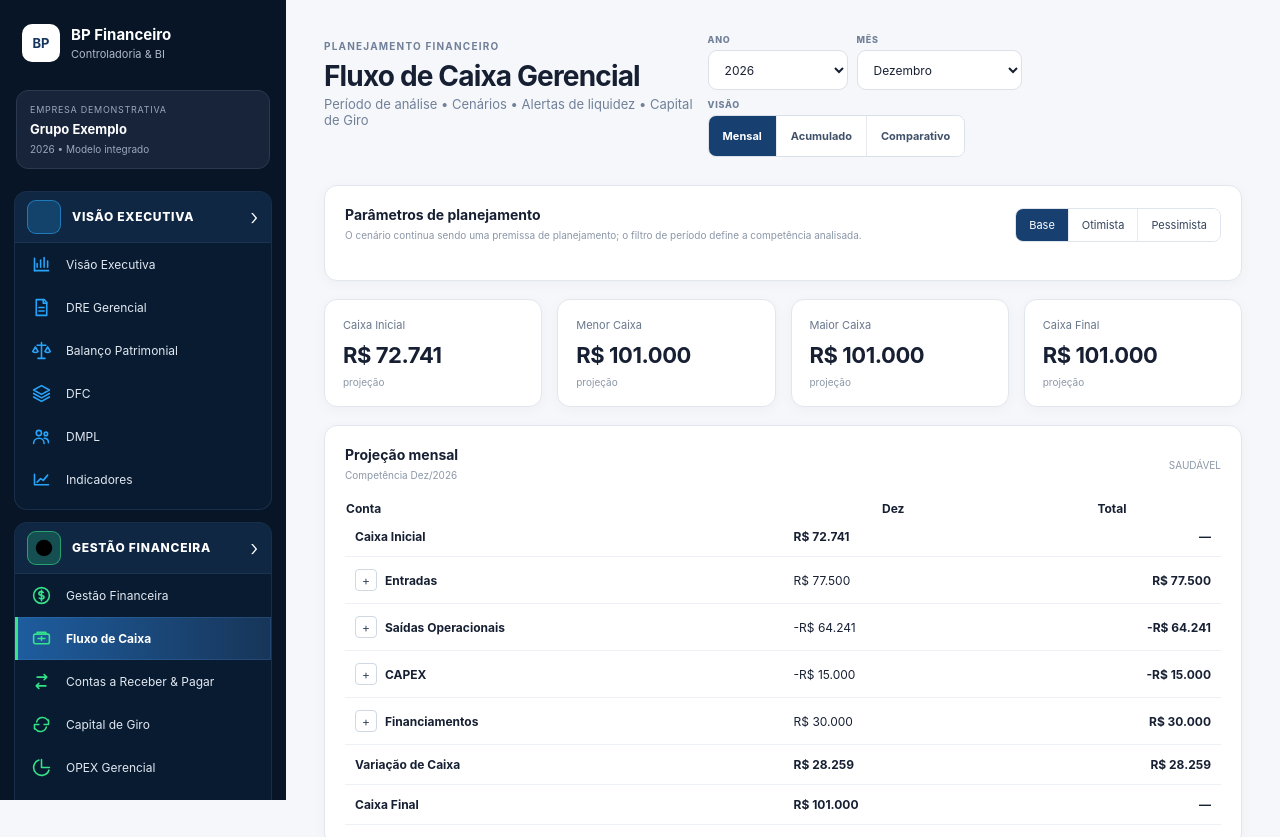
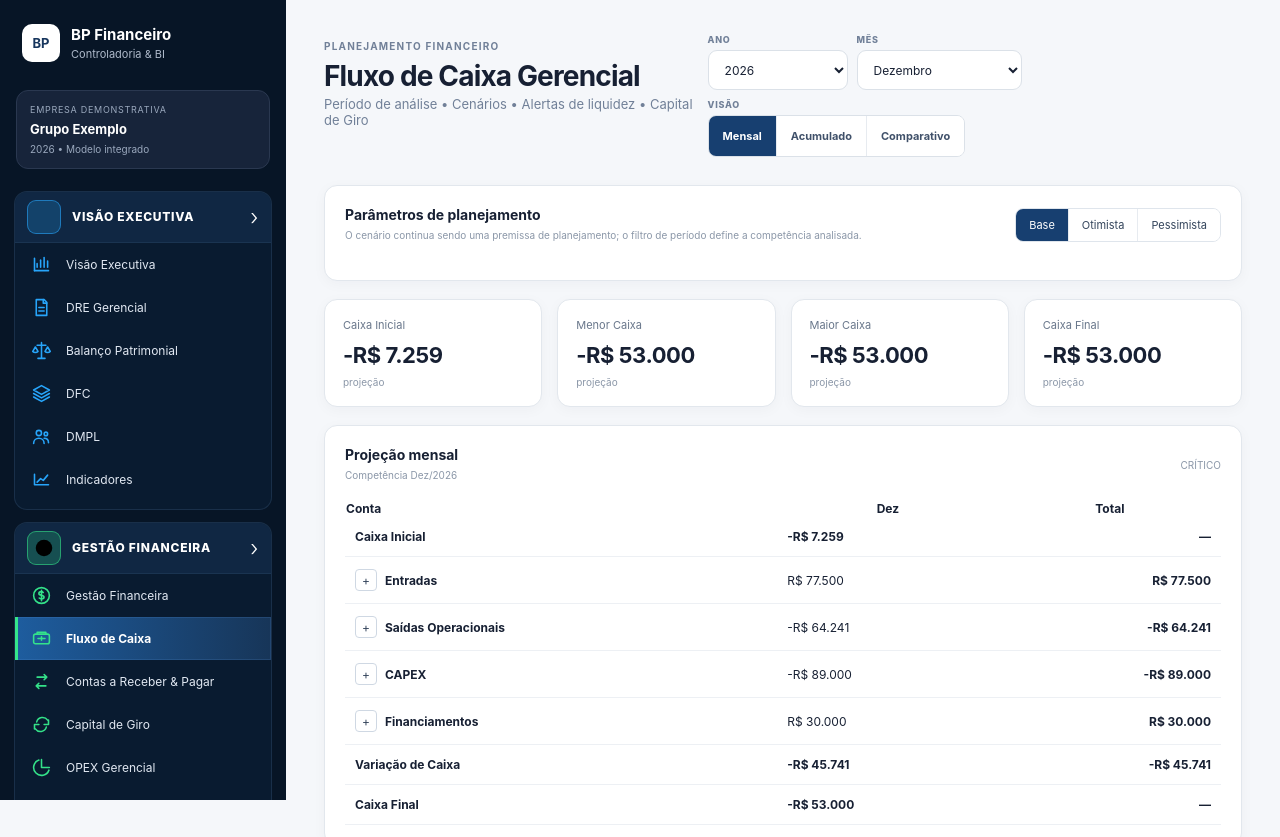
Before and after one commit to cardoso4009-byte/bp-financeiro-bi, a Next.js app: page /fluxo-caixa in a window 1280 px wide. Shown: the top 837 px of the page. Built offline with nearby package versions, Linux system fonts and the light colour scheme.

Commit message:
feat: usa cronograma CAPEX na projeção de caixa

```diff
--- a/app/fluxo-caixa/page.tsx
+++ b/app/fluxo-caixa/page.tsx
@@ -27,7 +27,7 @@ export default function FluxoCaixa() {
 
   useEffect(() => { setEntries(readFinancialSource().entries); setCapexSchedule(readCapexSchedule()) }, [])
 
-  const all = useMemo(() => buildCashForecast(scenario), [scenario])
+  const all = useMemo(() => buildCashForecast(scenario, undefined, capexSchedule), [scenario, capexSchedule])
   const start = period.view === 'acumulado' ? 0 : period.month - 1
   const end = period.month - 1
   const rows = all.slice(start, end + 1)
```
